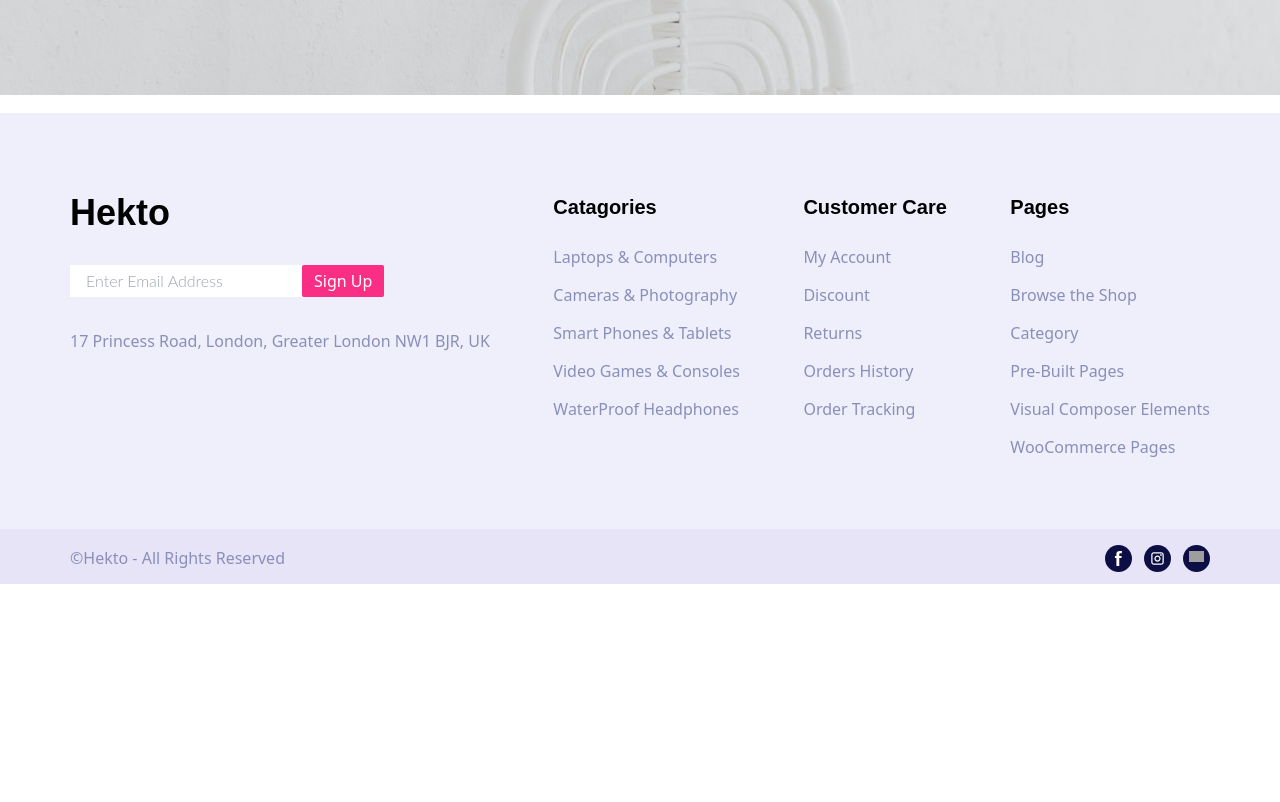
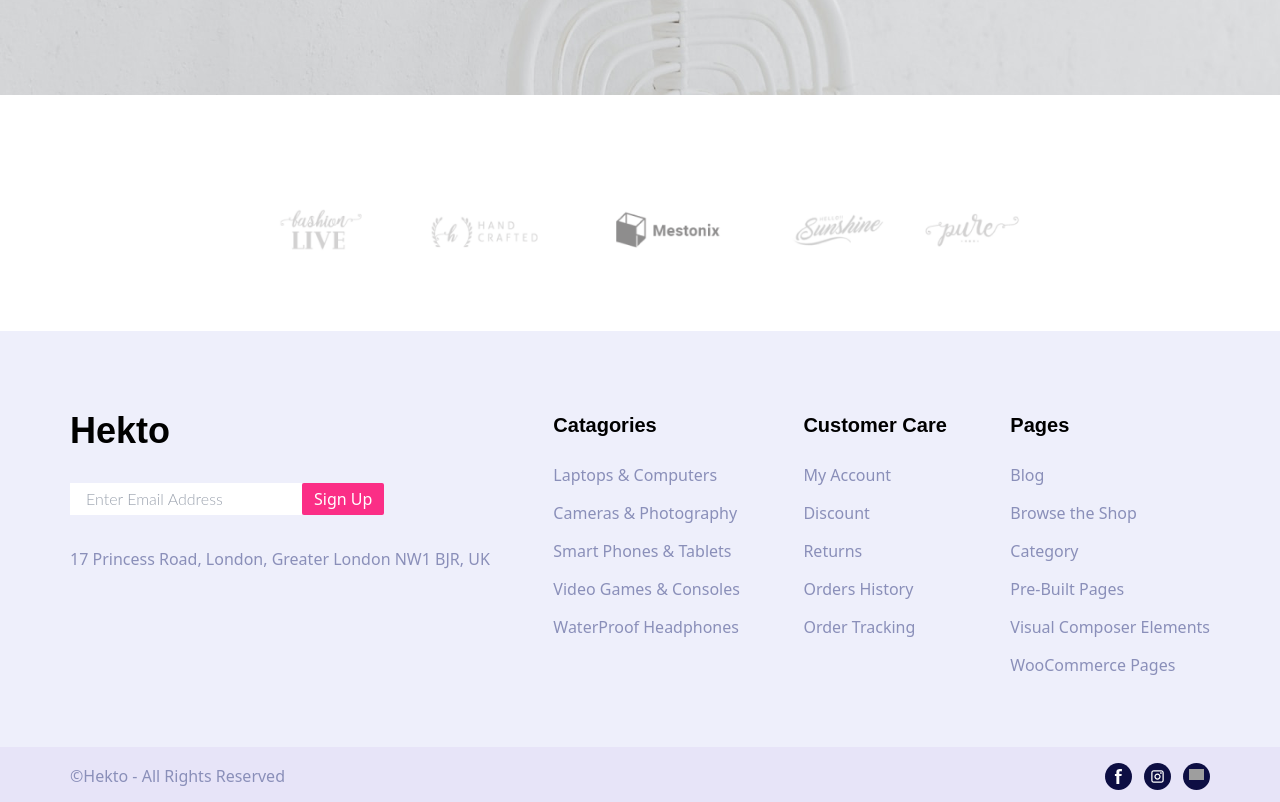
Before and after one commit to MuhammadFahadAkbar/Ecommerce-Website, a React (Create React App) app: page / in a window 1280 px wide. Shown: the part 3948-4750 px from the top of the page. Before the commit the page ends 4532 px from the top, so only its background shows below. Built offline with nearby package versions, Linux system fonts and the light colour scheme; grey boxes are pictures that could not be loaded.

Commit message:
Added a Brands Section

```diff
--- a/src/pages/Home/index.jsx
+++ b/src/pages/Home/index.jsx
@@ -13,6 +13,7 @@ import ThirdBlog from "../../images/blog-3.png";
 import CalendarIcon from "../../images/calendar.png";
 import PenIcon from "../../images/Pen.png";
 import NewsletterBg from "../../images/newsletter.png";
+import BrandsImage from "../../images/brands.png";
 
 import { Link } from "react-router-dom";
 
@@ -919,6 +920,15 @@ const Home = () => {
         </div>
       </div>
 
+      {/* Brands */}
+      <div className="custom-container m-auto pt-20 pb-14">
+        <img
+          width="70%"
+          className="m-auto"
+          src={BrandsImage}
+          alt="Brands-Image"
+        />
+      </div>
     </div>
   );
 };
```
